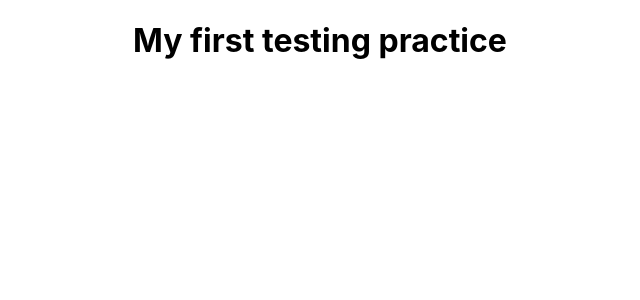
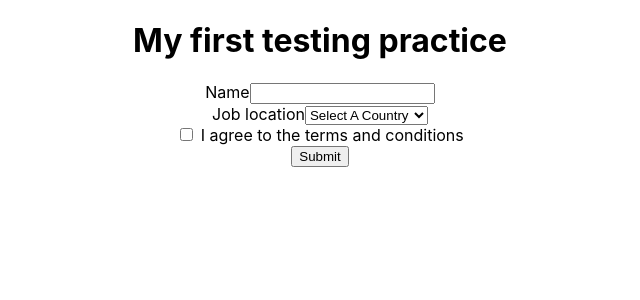
Before and after one commit to Rakib544/React-testing-practice, a React (Create React App) app: page / in a window 1280 px wide. Shown: the top 300 px of the page, without its empty margins (320-960 px from the left). Built offline with nearby package versions, Linux system fonts and the light colour scheme.

Commit message:
learn about getByRole query

```diff
--- a/src/App.tsx
+++ b/src/App.tsx
@@ -1,9 +1,11 @@
 import "./App.css";
+import Form from "./components/from/form";
 
 function App() {
   return (
     <div className="App">
       <h1>My first testing practice</h1>
+      <Form />
     </div>
   );
 }
--- /dev/null
+++ b/src/components/from/form.tsx
@@ -0,0 +1,29 @@
+const Form = () => {
+  return (
+    <form>
+      <div>
+        <label htmlFor="name">Name</label>
+        <input type="text" id="name" />
+      </div>
+      <div>
+        <label htmlFor="job-description">Job location</label>
+        <select id="job-location">
+          <option value="">Select A Country</option>
+          <option value="US">United State</option>
+          <option value="GB">United Kingdom</option>
+          <option value="CA">Canada</option>
+          <option value="BN">Bangladesh</option>
+        </select>
+      </div>
+      <div>
+        <label>
+          <input type="checkbox" id="terms" /> I agree to the terms and
+          conditions
+        </label>
+      </div>
+      <button>Submit</button>
+    </form>
+  );
+};
+
+export default Form;
```
Also changed, not shown: 2 other files (tests, documents, lock files or other folders).
